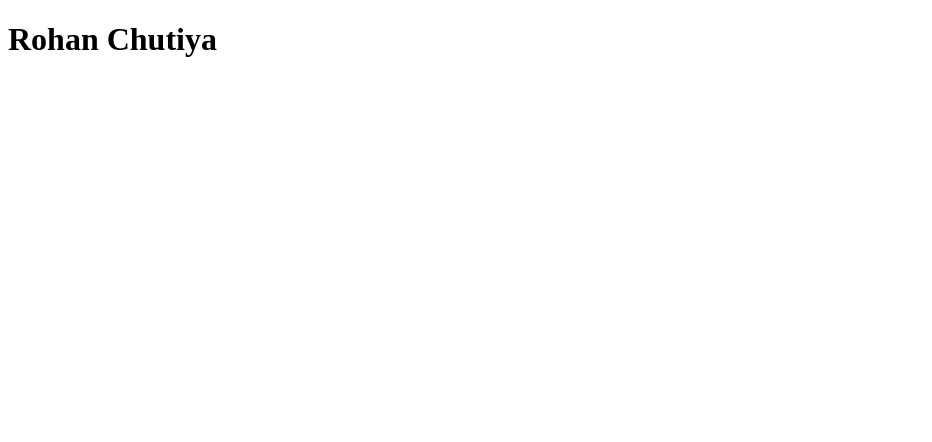
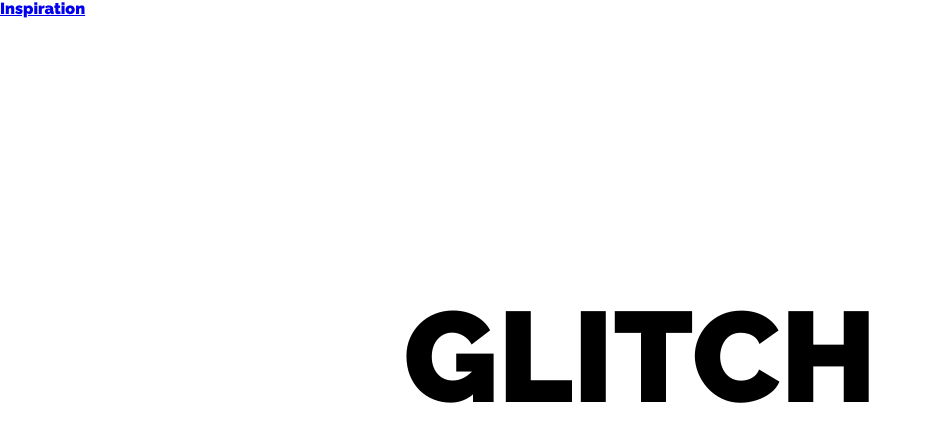
Before and after one commit to yashitgarg/IIIT-Pune-Website, a plain HTML site: page index.html in a window 1280 px wide. Shown: the whole page, without its empty margins (0-932 px from the left). Drawn offline with nearby package versions, Linux system fonts and the light colour scheme; files that its build step writes are made by us from their sources.

Commit message:
Add files via upload

```diff
--- a/index.html
+++ b/index.html
@@ -1,13 +1,35 @@
 <!DOCTYPE html>
-<html>
+<html lang="en" >
+
 <head>
-  <link rel="stylesheet" href="styles.css">
-  <link rel="stylesheet" href="script.js">
+  <meta charset="UTF-8">
+  <title>Glitched Text (study of The Verge)</title>
+  <meta name="viewport" content="width=device-width, initial-scale=1">
+
+<link href="https://fonts.googleapis.com/css?family=Raleway:900" rel="stylesheet">
+    <link rel="stylesheet" href="https://cdnjs.cloudflare.com/ajax/libs/normalize/5.0.0/normalize.min.css">
+
+
+      <link rel="stylesheet" href="css/style.css">
+
+
 </head>
+
 <body>
 
-<header class="header">
-	<h1 class="glitched">Rohan Chutiya</h1>
+  <header class="header">
+	<h1 class="glitched">Glitch</h1>
 </header>
+<a class="inspiration-button" href="http://www.theverge.com/a/luka-artificial-intelligence-memorial-roman-mazurenko-bot" target="_blank">Inspiration</a>
+  <script src='https://cdnjs.cloudflare.com/ajax/libs/jquery/3.1.0/jquery.min.js'></script>
+
+
+
+    <script  src="js/index.js"></script>
+
+
+
+
 </body>
+
 </html>
```
Also changed, not shown: README.txt (added), license.txt (added).
